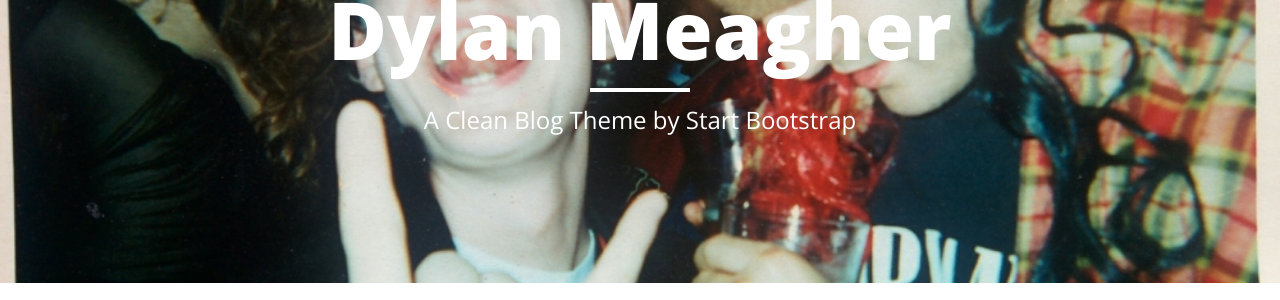
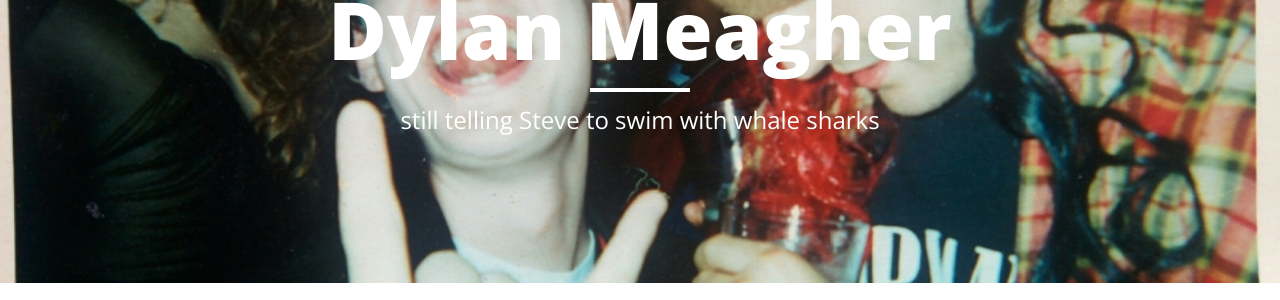
Before and after one commit to dymeagher/jek-youtube, a Jekyll site: the page built from index.html, in a window 1280 px wide. Shown: the part 165-465 px from the top of the page. Built offline with Jekyll 4.4.1, drawn with Linux system fonts in a browser that asks for light colours; nearby versions of some CDN libraries; the list of posts is cut into pages by our own code.

Commit message:
update description

```diff
--- a/index.html
+++ b/index.html
@@ -1,6 +1,6 @@
 ---
 layout: page
-description: "A Clean Blog Theme by Start Bootstrap"
+description: "still telling Steve to swim with whale sharks"
 ---
 
 {% for post in paginator.posts %}
```
